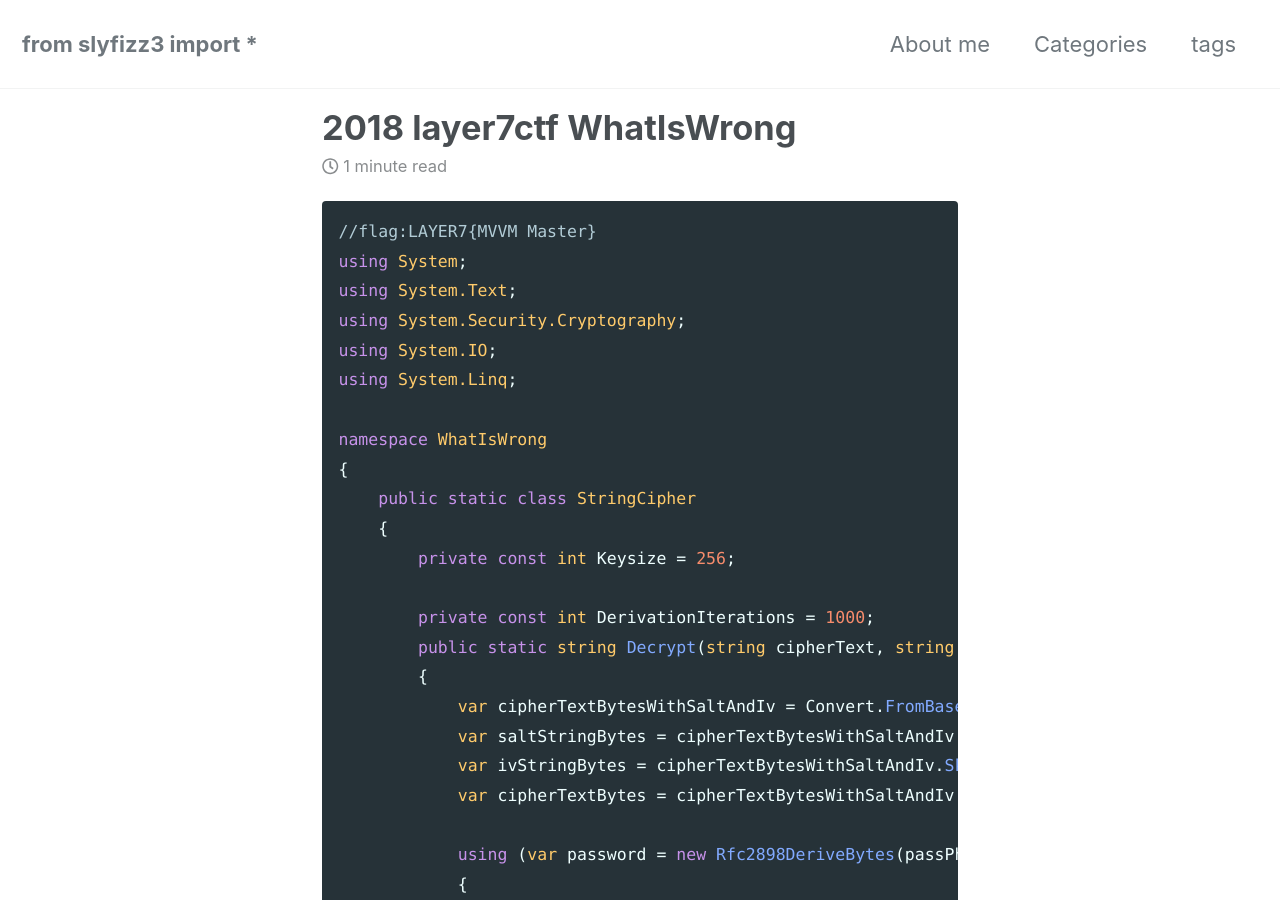
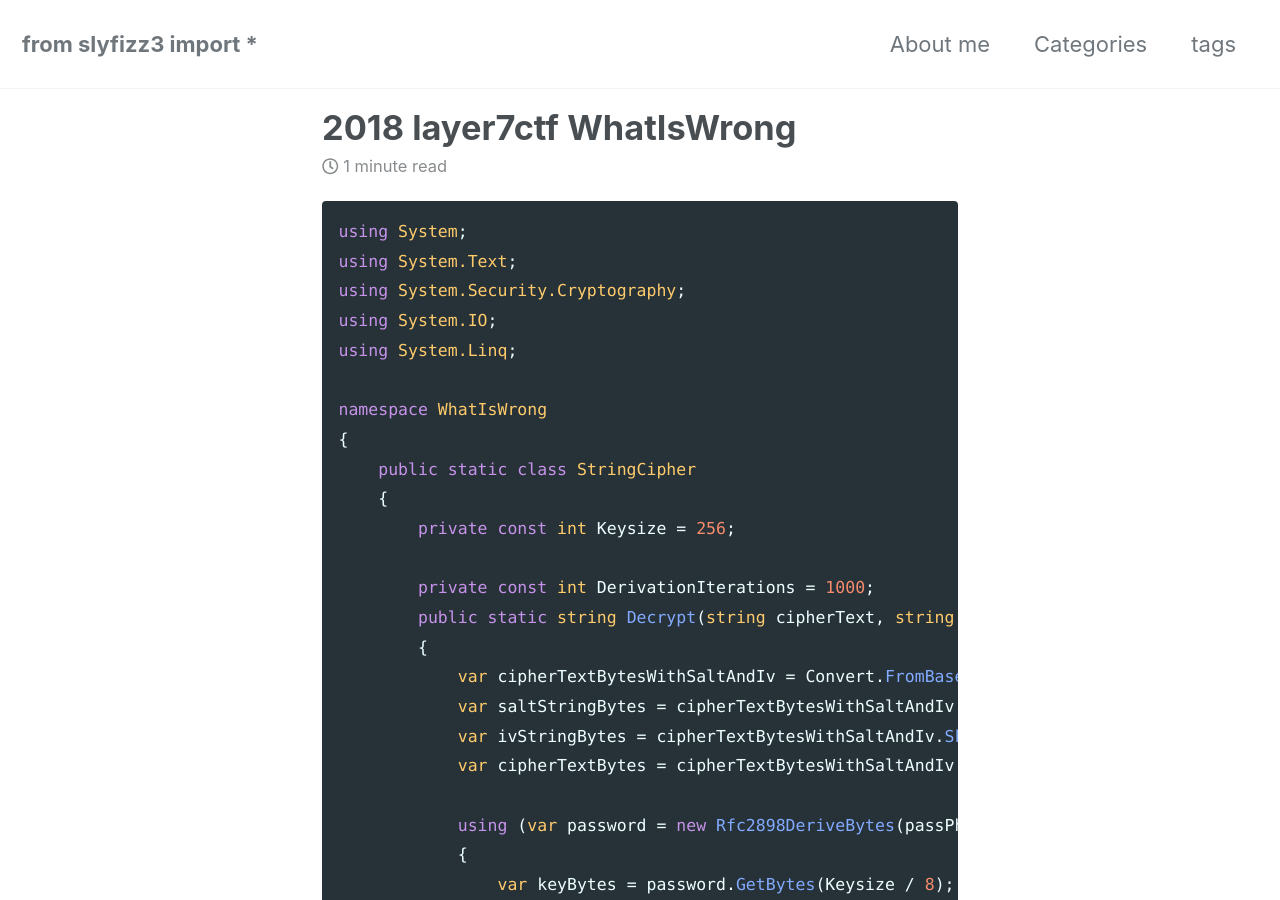
Before and after one commit to slyfizz3/slyfizz3.github.io, a Jekyll site: the page built from _posts/2019-05-23-2018Layer7ctfWhatIsWrong.md, in a window 1280 px wide and 900 px high. Built offline with Jekyll 4.4.1, drawn with Linux system fonts in a browser that asks for light colours; cached includes are drawn as plain includes; nearby versions of some CDN libraries.

Commit message:
Update 2019-05-23-2018Layer7ctfWhatIsWrong.md

````diff
--- a/_posts/2019-05-23-2018Layer7ctfWhatIsWrong.md
+++ b/_posts/2019-05-23-2018Layer7ctfWhatIsWrong.md
@@ -6,7 +6,6 @@ tags: .net
 ---
 
 ```csharp
-//flag:LAYER7{MVVM Master}
 using System;
 using System.Text;
 using System.Security.Cryptography;
@@ -76,4 +75,6 @@ namespace WhatIsWrong
 
  [이곳](https://stackoverflow.com/questions/10168240/encrypting-decrypting-a-string-in-c-shar)에서복호화 코드를 찾아서 분석해서 얻은 키를 넣으니 슥-삭하고 플래그가 나왔다.
 
+```
  플래그:LAYER7{MVVM Master}
+```
````
